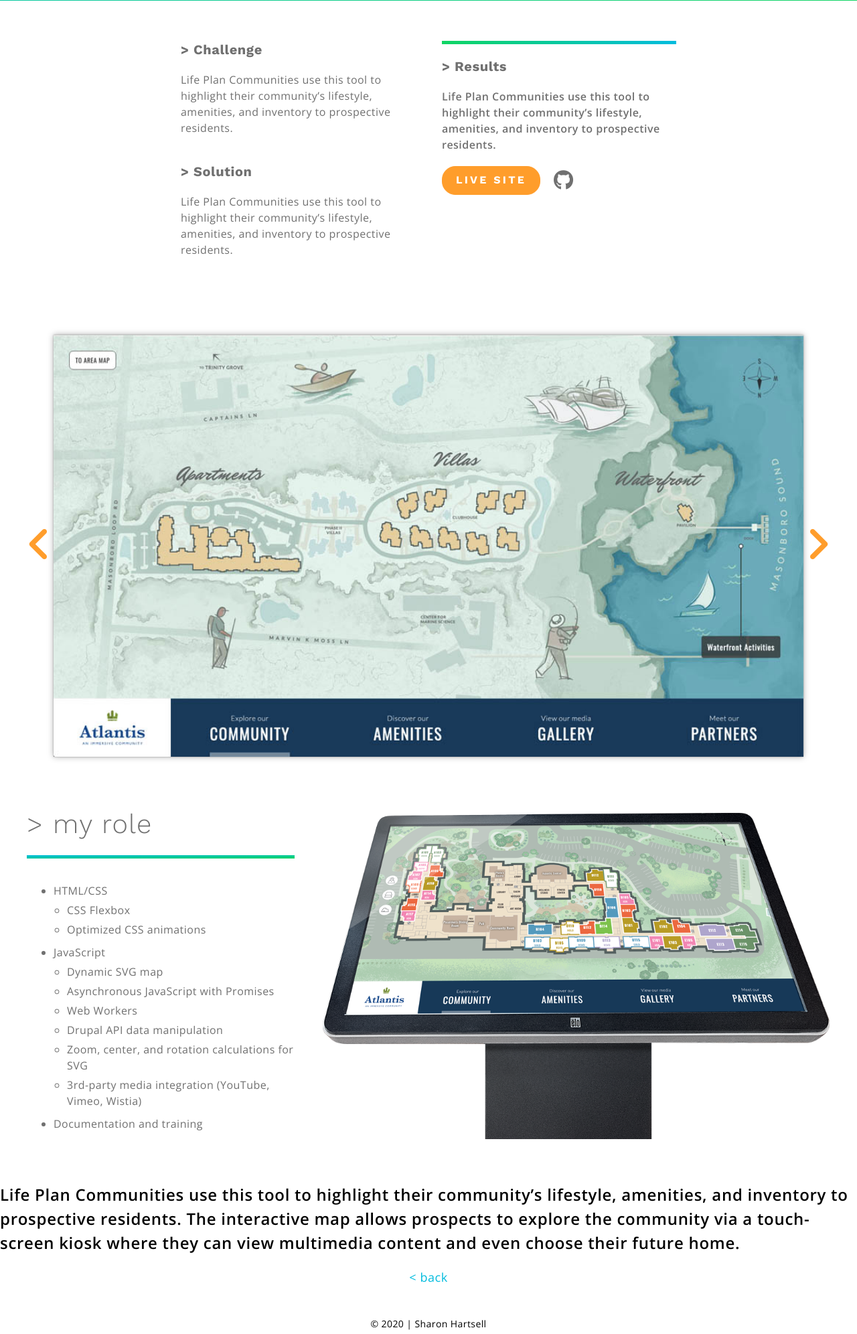
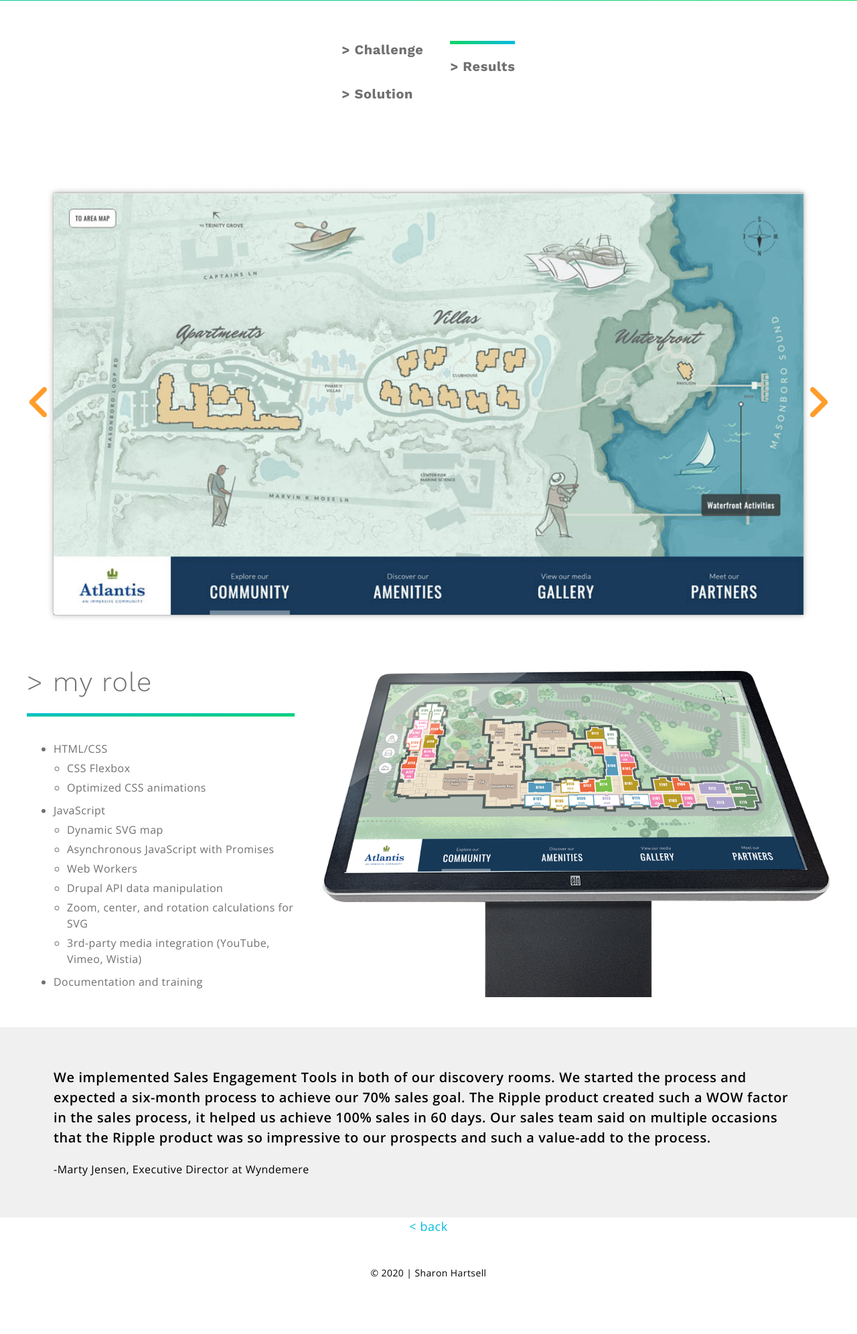
Before and after one commit to SharonHartsell/portfolio-site, a PHP site: page /work/kiosk-map.php in a window 1280 px wide. Shown: the part 320-2312 px from the top of the page at 67% size. After the commit the page ends 2230 px from the top, so only its background shows below. Run offline with PHP 8.4, Linux system fonts and the light colour scheme; some libraries are stand-ins or nearby versions.

Commit message:
style(workDetail): style testimonial section

```diff
--- a/css/styles.css
+++ b/css/styles.css
@@ -82,7 +82,7 @@ a {
 }
 
 /* line 63, ../scss/_t.scss */
-.t-body, .t-body--14l, .t-body--16l, .t-body--16sb, .t-body--18sb, .t-body--18l, .t-body--24sb {
+.t-body, .t-body--14l, .t-body--16l, .t-body--16sb, .t-body--18sb, .t-body--18l, .t-body--20sb, .t-body--24sb {
   font-family: "Open Sans", Helvetica, sans-serif;
   letter-spacing: 0.03em;
   line-height: 1.5;
@@ -137,18 +137,29 @@ a {
   }
 }
 /* line 114, ../scss/_t.scss */
+.t-body--20sb {
+  font-weight: 600;
+  font-size: 18px;
+}
+@media all and (min-width: 768px) {
+  /* line 114, ../scss/_t.scss */
+  .t-body--20sb {
+    font-size: 20px;
+  }
+}
+/* line 124, ../scss/_t.scss */
 .t-body--24sb {
   font-weight: 600;
   font-size: 20px;
 }
 @media all and (min-width: 768px) {
-  /* line 114, ../scss/_t.scss */
+  /* line 124, ../scss/_t.scss */
   .t-body--24sb {
     font-size: 24px;
   }
 }
 
-/* line 125, ../scss/_t.scss */
+/* line 135, ../scss/_t.scss */
 .t-caps {
   text-transform: uppercase;
   letter-spacing: 0.2em;
@@ -1183,44 +1194,51 @@ a {
   object-fit: contain;
 }
 
-/* line 270, ../scss/_workDetail.scss */
+/* line 269, ../scss/_workDetail.scss */
+.workDetail_testimonialSection {
+  background: #f0f0f0;
+  padding: 40px;
+}
+
+/* line 275, ../scss/_workDetail.scss */
 .workDetail_backLinkWrap {
   padding: 0px 20px 20px 20px;
   text-align: center;
 }
 @media all and (min-width: 768px) {
-  /* line 270, ../scss/_workDetail.scss */
+  /* line 275, ../scss/_workDetail.scss */
   .workDetail_backLinkWrap {
     padding: 0px 40px 40px 40px;
   }
 }
 
-/* line 280, ../scss/_workDetail.scss */
+/* line 285, ../scss/_workDetail.scss */
 .workDetail_backLink {
   color: #00BCDE;
   text-decoration: none;
 }
-/* line 284, ../scss/_workDetail.scss */
+/* line 289, ../scss/_workDetail.scss */
 .workDetail_backLink:hover {
   text-decoration: underline;
 }
 
-/* line 290, ../scss/_workDetail.scss */
+/* line 295, ../scss/_workDetail.scss */
 .workDetail_techList + .workDetail_title,
 .workDetail_challengeBlockTitle + .workDetail_challengeBlockBody,
 .workDetail_challengeTextBlock + .workDetail_liveGitWrapper,
 .workDetail_challengeSection + .workDetail_slideshowSection,
-.workDetail_roleHeader + .workDetail_roleList {
+.workDetail_roleHeader + .workDetail_roleList,
+.workDetail_testimonialSrc {
   margin-top: 20px;
 }
 
-/* line 298, ../scss/_workDetail.scss */
+/* line 304, ../scss/_workDetail.scss */
 .workDetail_challengeCol + .workDetail_challengeCol,
 .workDetail_roleContent + .workDetail_roleImageWrap {
   margin-top: 20px;
 }
 @media all and (min-width: 768px) {
-  /* line 298, ../scss/_workDetail.scss */
+  /* line 304, ../scss/_workDetail.scss */
   .workDetail_challengeCol + .workDetail_challengeCol,
   .workDetail_roleContent + .workDetail_roleImageWrap {
     margin-top: 0;
@@ -1228,7 +1246,7 @@ a {
   }
 }
 
-/* line 308, ../scss/_workDetail.scss */
+/* line 314, ../scss/_workDetail.scss */
 .workDetail_liveBtn + .workDetail_githubLink {
   margin-left: 20px;
 }
--- a/includes/work_detail.inc
+++ b/includes/work_detail.inc
@@ -26,20 +26,17 @@
   <div class="workDetail_challengeCol">
     <div class="workDetail_challengeTextBlock">
       <h3 class="workDetail_challengeBlockTitle t-title--20sb">&gt; Challenge</h3>
-      <p class="workDetail_challengeBlockBody t-body--16l">Life Plan Communities use this tool to highlight their community’s lifestyle, amenities, and inventory to prospective residents.
-</p>
+      <p class="workDetail_challengeBlockBody t-body--16l"><?php print $content['challenge']; ?></p>
     </div>
     <div class="workDetail_challengeTextBlock">
       <h3 class="workDetail_challengeBlockTitle t-title--20sb">&gt; Solution</h3>
-      <p class="workDetail_challengeBlockBody t-body--16l">Life Plan Communities use this tool to highlight their community’s lifestyle, amenities, and inventory to prospective residents.
-</p>
+      <p class="workDetail_challengeBlockBody t-body--16l"><?php print $content['solution']; ?></p>
     </div>
   </div>
   <div class="workDetail_challengeCol workDetail_challengeCol--results">
     <div class="workDetail_challengeTextBlock">
       <h3 class="workDetail_challengeBlockTitle t-title--20sb">&gt; Results</h3>
-      <p class="workDetail_challengeBlockBody t-body--16sb">Life Plan Communities use this tool to highlight their community’s lifestyle, amenities, and inventory to prospective residents.
-</p>
+      <p class="workDetail_challengeBlockBody t-body--16sb"><?php print $content['results']; ?></p>
     </div>
     <?php if ( !empty($content['live_link']) || !empty($content['github_link']) ) : ?>
       <div class="workDetail_liveGitWrapper">
@@ -54,6 +51,7 @@
   </div>
 </section>
 
+<?php if (!empty($content['slideshow_imgs'])) : ?>
   <section class="workDetail_slideshowSection">
     <div class="workDetail_slideshowOuterWrapper">
       <div class="workDetail_slideshowWrapper">
@@ -76,6 +74,7 @@
       </div>
     </div>
   </section>
+<?php endif; ?>
 
 <section class="workDetail_roleSection">
   <div class="workDetail_roleContent">
@@ -98,15 +97,18 @@
     <?php endif; ?>
   </div>
   <div class="workDetail_roleImageWrap">
-    <img src="/img/work/<?php print $content['machine_name']; ?>/<?php print $content['intro_img']; ?>" class="workDetail_roleImage" alt="" />
+    <img src="/img/work/<?php print $content['machine_name']; ?>/<?php print $content['context_img']; ?>" class="workDetail_roleImage" alt="" />
   </div>
 </section>
 
-<section class="workDetail__quoteSection">
-  <h2 class="workDetail_summary t-body--24sb"><?php print $content['summary']; ?></h2>
+<?php if (!empty($content['testimonial'])) : ?>
+  <section class="workDetail_testimonialSection">
+    <blockquote class="t-body--20sb">
+      <?php print $content['testimonial']; ?>
+      <footer class="workDetail_testimonialSrc t-body--16l">-<?php print $content['testimonial_src']; ?></footer>
+    </blockquote>
   </section>
-
-
+<?php endif; ?>
 
 <div class="workDetail_backLinkWrap">
   <a href="#" class="workDetail_backLink t-body--18l">&lt; back</a>
--- a/scss/_t.scss
+++ b/scss/_t.scss
@@ -111,6 +111,16 @@
     }
   }
 
+  &--20sb {
+    @extend .t-body;
+    font-weight: 600;
+    font-size: 18px;
+
+    @include tablet {
+      font-size: 20px;
+    }
+  }
+
   &--24sb {
     @extend .t-body;
     font-weight: 600;
--- a/scss/_workDetail.scss
+++ b/scss/_workDetail.scss
@@ -266,6 +266,11 @@
         object-fit: contain;
       }
 
+.workDetail_testimonialSection {
+  background: $ltGray;
+  padding: 40px;
+}
+
 // BACK LINK
 .workDetail_backLinkWrap {
   padding: 0px 20px 20px 20px;
@@ -291,7 +296,8 @@
 .workDetail_challengeBlockTitle + .workDetail_challengeBlockBody,
 .workDetail_challengeTextBlock + .workDetail_liveGitWrapper,
 .workDetail_challengeSection + .workDetail_slideshowSection,
-.workDetail_roleHeader + .workDetail_roleList {
+.workDetail_roleHeader + .workDetail_roleList,
+.workDetail_testimonialSrc {
   margin-top: 20px;
 }
 
--- a/work/kiosk-map.php
+++ b/work/kiosk-map.php
@@ -3,22 +3,32 @@
 include('../includes/html_header.inc');
 include('../includes/header.inc');
 
-//$sample_code = file_get_contents('./code_samples/fst-package-list.php');
-
 $content = [
   'machine_name' => 'kiosk-map',
   // Intro
   'title' => 'Sales Kiosk Map',
-  'summary' => 'Life Plan Communities use this tool to highlight their community’s lifestyle, amenities, and inventory to prospective residents. The interactive map allows prospects to explore the community via a touch-screen kiosk where they can view multimedia content and even choose their future home.',
   'date' => '2018',
   'company' => 'GlynnDevins',
-  'live_link' => 'lalala',
-  'github_link' => 'fafafa',
   'tech' => ['html5', 'css3', 'js', 'sass', 'php', 'drupal'],
-  'intro_img' => 'map-on-kiosk-zoom-in.png',
-
-
-
+  // Challenge / Solution
+  'challenge' => '',
+  'solution' => '',
+  'results' => '',
+  'live_link' => '',
+  'github_link' => '',
+  // Slideshow
+  'slideshow_imgs' => [
+    'map-zoom-out.jpg',
+    'map-zoom-in.jpg',
+    'map-levels-drawer.jpg',
+    'map-floor-plan-drawer.jpg',
+    'map-floor-plan-toggle.jpg',
+    'unit-modal-3d.jpg',
+    'unit-modal-2d.jpg',
+    'unit-modal-video.jpg',
+    'unit-modal-gallery.jpg',
+  ],
+  // My Role
   'my_role' => [
     'HTML/CSS' => [
       'CSS Flexbox',
@@ -34,22 +44,10 @@ $content = [
     ],
     'Documentation and training' => [],
   ],
-
-  // Slideshow
-  'slideshow_imgs' => [
-    'map-zoom-out.jpg',
-    'map-zoom-in.jpg',
-    'map-levels-drawer.jpg',
-    'map-floor-plan-drawer.jpg',
-    'map-floor-plan-toggle.jpg',
-    'unit-modal-3d.jpg',
-    'unit-modal-2d.jpg',
-    'unit-modal-video.jpg',
-    'unit-modal-gallery.jpg',
-  ],
-
-  // Code
-  //'code_sample' => $sample_code,
+  'context_img' => 'map-on-kiosk-zoom-in.png',
+  // Testimonial
+  'testimonial' => 'We implemented Sales Engagement Tools in both of our discovery rooms. We started the process and expected a six-month process to achieve our 70% sales goal. The Ripple product created such a WOW factor in the sales process, <strong>it helped us achieve 100% sales in 60 days</strong>. Our sales team said on multiple occasions that the Ripple product was so impressive to our prospects and such a value-add to the process.',
+  'testimonial_src' => 'Marty Jensen, Executive Director at Wyndemere',
 ];
 
 include('../includes/work_detail.inc');
```
Also changed, not shown: scss/_global.scss (line endings or trailing spaces). Lines whose indentation alone changed are shown as unchanged.
